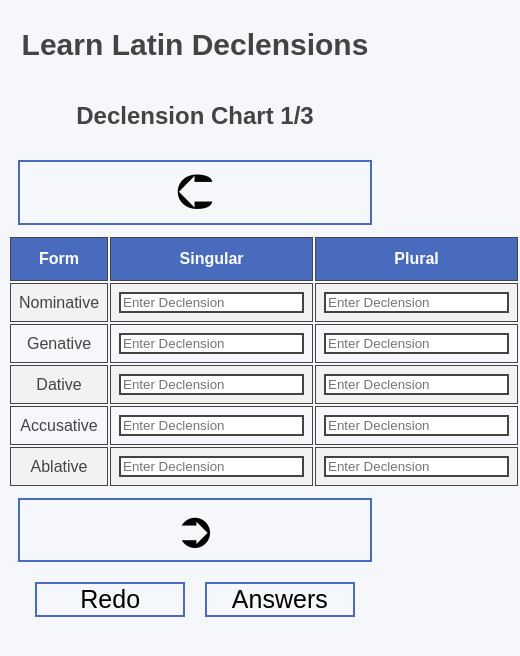
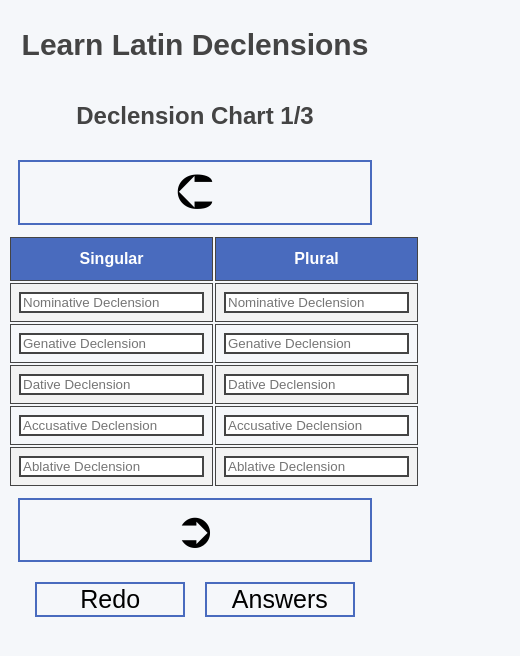
Before and after one commit to cqb13/Learn-Latin, a React (Create React App) app: page / in a window 390 px wide. Shown: the top 656 px of the page, 520 px wide, since content can reach past the window. Built offline with nearby package versions, Linux system fonts and the light colour scheme.

Commit message:
📱 Extra small phone

```diff
--- a/src/App.js
+++ b/src/App.js
@@ -4,12 +4,18 @@ import Row from './ChartRow';
 import './css/App.css';
 
 const App = () => {
+  const [matches, setMatches] = useState(
+    window.matchMedia("(max-width: 650px)").matches
+  )
   const [chartCount, setChartCount] = useState();
   const chartAmount = data['chart-count'];
   var count = chartCount;
 
   useEffect(() => {
     setChartCount(1);
+    window
+    .matchMedia("(max-width: 650px)")
+    .addEventListener('change', e => setMatches( e.matches ));
   }, []);
 
   const clearValues = () => {
@@ -24,14 +30,14 @@ const App = () => {
   }
 
   const swtichChart = (count, move) => {
-    if (move == "right") {
+    if (move === "right") {
       setChartCount(count += 1);
-      if (chartCount == chartAmount) {
+      if (chartCount === chartAmount) {
         setChartCount(1);
       }
-    } else if (move == "left"){
+    } else if (move === "left"){
       setChartCount(count -= 1);
-      if (chartCount == 1) {
+      if (chartCount === 1) {
         setChartCount(3);
       }
     }
@@ -48,15 +54,15 @@ const App = () => {
       <button className='Switch-Chart' onClick={() => swtichChart(count, "left")}>&#11144;</button>
       <table className="Chart">
       <tr>
-        <th>Form</th>
+        <th className="Side-Label">Form</th>
         <th>Singular</th>
         <th>Plural</th>
       </tr>
-      <Row count={chartCount} name={"Nominative"} row={1}/>
-      <Row count={chartCount} name={"Genative"} row={2}/>
-      <Row count={chartCount} name={"Dative"} row={3}/>
-      <Row count={chartCount} name={"Accusative"} row={4}/>
-      <Row count={chartCount} name={"Ablative"} row={5}/>
+      <Row count={chartCount} name={"Nominative"} row={1} small={matches}/>
+      <Row count={chartCount} name={"Genative"} row={2} small={matches}/>
+      <Row count={chartCount} name={"Dative"} row={3} small={matches}/>
+      <Row count={chartCount} name={"Accusative"} row={4} small={matches}/>
+      <Row count={chartCount} name={"Ablative"} row={5} small={matches}/>
       </table>
       <button className='Switch-Chart' onClick={() => swtichChart(count, "right")}>&#10162;</button>
       </div>
--- a/src/ChartRow.jsx
+++ b/src/ChartRow.jsx
@@ -1,6 +1,11 @@
 import data from './data/charts.json';
 
 const Row = (info) => {
+  var detail = "Enter";
+
+  if (info.small == true) {
+    detail = info.name;
+  }
 
   const answerState = (event, name) => {
     event.target.className = name;
@@ -40,12 +45,12 @@ const Row = (info) => {
 
   return (
     <tr>
-      <td>{info.name}</td>
+    <td className='Side-Label'>{info.name}</td>
     <td>
-        <input type="text" placeholder='Enter Declension' id={'s-' + info.row} onChange={handleChange} className="Normal"/>
+      <input type="text" placeholder={detail + ' Declension'} id={'s-' + info.row} onChange={handleChange} className="Normal"/>
     </td>
         <td>
-        <input type="text" placeholder='Enter Declension' id={'p-' + info.row} onChange={handleChange} className="Normal"/>
+      <input type="text" placeholder={detail + ' Declension'} id={'p-' + info.row} onChange={handleChange} className="Normal"/>
     </td>
   </tr>
   )
--- a/src/css/App.css
+++ b/src/css/App.css
@@ -108,7 +108,7 @@ input[type="text"] {
 }
 
 /* Phones*/
-@media only screen and (max-width: 600px) {
+@media only screen and (max-width: 650px) {
   h1 {
     font-size: 30px;
   }
@@ -119,6 +119,9 @@ input[type="text"] {
     margin-left: auto;
     margin-right: auto;
   }
+  .Side-Label {
+    display: none;
+  }
   .Options {
     flex-direction: row;
   }
```
Lines whose indentation alone changed are shown as unchanged.
